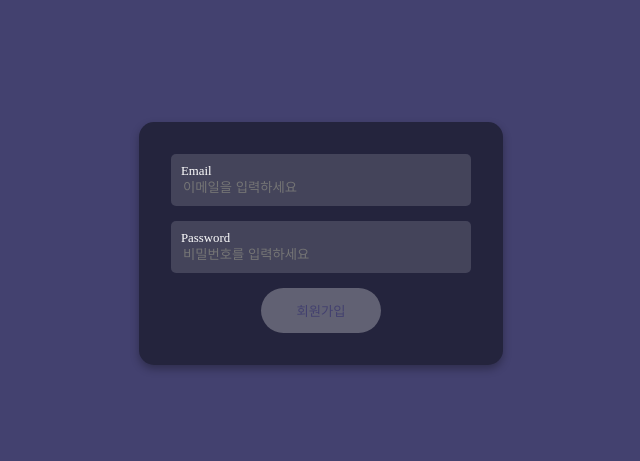
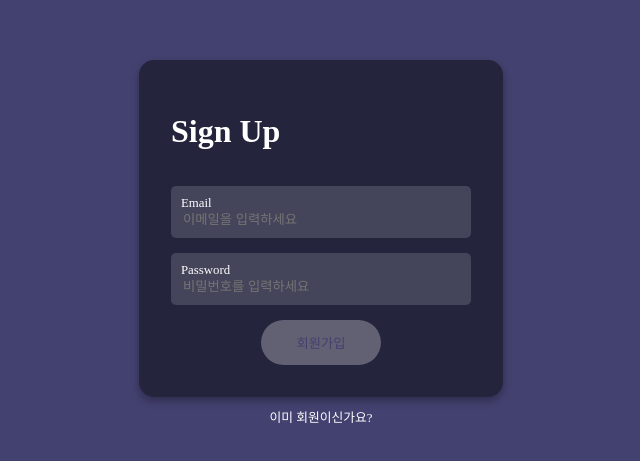
Before and after one commit to ksyksy815/wanted-pre-onboarding-frontend, a React (Create React App) app: page /signup in a window 1280 px wide. Shown: the part 157-618 px from the top of the page, without its empty margins (319-959 px from the left). Built offline with nearby package versions, Linux system fonts and the light colour scheme.

Commit message:
Login -> Todo page bug fix: fixed the issue of initial loading of the list

```diff
--- a/src/api/api.ts
+++ b/src/api/api.ts
@@ -10,7 +10,7 @@ import {
 } from "./apiUrls";
 import { UserLogIn } from "../types/user";
 import { getAccessToken } from "../utils/helpers";
-import { Todo, TodoEditDto } from "../types/todo";
+import { TodoEditDto } from "../types/todo";
 import { apiRequest } from "../utils/apiHelpers";
 
 const api = axios.create({
@@ -20,10 +20,12 @@ const api = axios.create({
   },
 });
 
-const authHeaders = {
-  headers: {
-    Authorization: `Bearer ${getAccessToken()}`,
-  },
+const getAuthHeaders = () => {
+  return {
+    headers: {
+      Authorization: `Bearer ${getAccessToken()}`,
+    },
+  };
 };
 
 export const signup = async (loginData: UserLogIn) => {
@@ -35,17 +37,23 @@ export const signin = async (loginData: UserLogIn) => {
 };
 
 export const createTodo = async (todo: string) => {
-  return await apiRequest(api.post(TODO_CREATE_URL, { todo }, authHeaders));
+  return await apiRequest(
+    api.post(TODO_CREATE_URL, { todo }, getAuthHeaders())
+  );
 };
 
 export const getTodoList = async () => {
-  return await apiRequest(api.get(TODO_GET_URL, authHeaders));
+  return await apiRequest(api.get(TODO_GET_URL, getAuthHeaders()));
 };
 
 export const deleteTodo = async (todoId: number) => {
-  return await apiRequest(api.delete(TODO_DELETE_URL(todoId), authHeaders));
+  return await apiRequest(
+    api.delete(TODO_DELETE_URL(todoId), getAuthHeaders())
+  );
 };
 
 export const editTodo = async (todoId: number, data: TodoEditDto) => {
-  return await apiRequest(api.put(TODO_EDIT_URL(todoId), data, authHeaders));
+  return await apiRequest(
+    api.put(TODO_EDIT_URL(todoId), data, getAuthHeaders())
+  );
 };
--- a/src/components/Page.tsx
+++ b/src/components/Page.tsx
@@ -4,9 +4,22 @@ const Page = styled.div`
   min-width: 100vw;
   min-height: 100vh;
   display: flex;
+  flex-direction: column;
   justify-content: center;
   background-color: #43416f;
   color: #fff;
+
+  .white_text_link {
+    align-self: center;
+    margin-top: 10px;
+    font-size: 0.8rem;
+    cursor: pointer;
+
+    &:hover {
+      font-weight: bold;
+      text-decoration: underline;
+    }
+  }
 `;
 
 export default Page;
--- a/src/components/signin/SignInForm.tsx
+++ b/src/components/signin/SignInForm.tsx
@@ -19,6 +19,7 @@ const SignInForm = ({ pageMode, onSubmit }: SignInFormProps) => {
   const [password, setPassword] = useState<string>("");
   const navigate = useNavigate();
 
+  const pageTitle = pageMode === "signIn" ? "Login" : "Sign Up";
   const buttonText = pageMode === "signIn" ? "로그인" : "회원가입";
   const buttonTestId =
     pageMode === "signIn" ? "signin-button" : "signup-button";
@@ -53,6 +54,7 @@ const SignInForm = ({ pageMode, onSubmit }: SignInFormProps) => {
 
   return (
     <StyledForm onSubmit={handleSubmit}>
+      <h1>{pageTitle}</h1>
       <div className="formRow">
         <div className="label_input">
           <label htmlFor="email">Email</label>
--- a/src/components/todo/List.tsx
+++ b/src/components/todo/List.tsx
@@ -5,11 +5,7 @@ import { Todo } from "../../types/todo";
 import { StyledTodoList } from "./Todo.style";
 
 const List = () => {
-  const { todos, getList } = useContext(TodoContext);
-
-  useEffect(() => {
-    getList();
-  }, []);
+  const { todos } = useContext(TodoContext);
 
   return (
     <StyledTodoList>
--- a/src/context/TodoContext.tsx
+++ b/src/context/TodoContext.tsx
@@ -1,4 +1,10 @@
-import { useContext, createContext, useState, ReactNode } from "react";
+import {
+  useEffect,
+  useContext,
+  createContext,
+  useState,
+  ReactNode,
+} from "react";
 import { Todo } from "../types/todo";
 import { getTodoList } from "../api/api";
 import {
@@ -9,7 +15,7 @@ import {
 
 type TodoContextType = {
   todos: Todo[];
-  getList: () => Promise<any>;
+  getList: () => Promise<void>;
   createTodo: (todo: string) => Promise<any>;
   editTodo: (id: number, todo: string, isCompleted: boolean) => Promise<any>;
   deleteTodo: (id: number) => Promise<any>;
@@ -35,6 +41,10 @@ const TodoProvider = ({ children }: { children: ReactNode }) => {
     setTodos(list);
   };
 
+  useEffect(() => {
+    if (localStorage.getItem("access_token")) getList();
+  }, []);
+
   const createTodo = async (todo: string) => {
     return await makeNewTodo(todo);
   };
--- a/src/pages/signin/SigninPage.tsx
+++ b/src/pages/signin/SigninPage.tsx
@@ -1,4 +1,4 @@
-import React, { useEffect } from "react";
+import { useEffect } from "react";
 import { useNavigate } from "react-router-dom";
 import SignInForm from "../../components/signin/SignInForm";
 import Page from "../../components/Page";
@@ -7,6 +7,8 @@ import { signin } from "../../api/api";
 
 const SigninPage = () => {
   const navigate = useNavigate();
+
+  const goToSignUpPage = () => navigate("/signup");
 
   useEffect(() => {
     if (localStorage.getItem("access_token")) navigate("/todo");
@@ -27,6 +29,9 @@ const SigninPage = () => {
   return (
     <Page>
       <SignInForm pageMode="signIn" onSubmit={loginUser} />
+      <span className="white_text_link" onClick={goToSignUpPage}>
+        아직 회원이 아니신가요?
+      </span>
     </Page>
   );
 };
--- a/src/pages/signup/SignupPage.tsx
+++ b/src/pages/signup/SignupPage.tsx
@@ -7,6 +7,8 @@ import { UserLogIn } from "../../types/user";
 
 const SignupPage = () => {
   const navigate = useNavigate();
+
+  const goToSignInPage = () => navigate("/signin");
 
   useEffect(() => {
     if (localStorage.getItem("access_token")) navigate("/todo");
@@ -26,6 +28,9 @@ const SignupPage = () => {
   return (
     <Page>
       <SignInForm pageMode="signUp" onSubmit={signUpNewUser} />
+      <span className="white_text_link" onClick={goToSignInPage}>
+        이미 회원이신가요?
+      </span>
     </Page>
   );
 };
--- a/src/pages/todo/TodoPage.tsx
+++ b/src/pages/todo/TodoPage.tsx
@@ -1,19 +1,14 @@
-import { useContext, useEffect } from "react";
+import { useEffect } from "react";
 import { useNavigate } from "react-router-dom";
 import { TodoContainer } from "../../components/todo";
-import { TodoProvider, TodoContext } from "../../context/TodoContext";
+import { TodoProvider } from "../../context/TodoContext";
 import Page from "../../components/Page";
 
 const TodoPage = () => {
-  const { getList } = useContext(TodoContext);
   const navigate = useNavigate();
 
   useEffect(() => {
-    if (!localStorage.getItem("access_token")) {
-      navigate("/signin");
-    } else {
-      getList();
-    }
+    if (!localStorage.getItem("access_token")) navigate("/signin");
   }, []);
 
   return (
--- a/src/utils/apiHelpers.ts
+++ b/src/utils/apiHelpers.ts
@@ -1,4 +1,4 @@
-import { AxiosResponse, AxiosError } from "axios";
+import { AxiosResponse } from "axios";
 
 export const apiRequest = async <T>(
   request: Promise<AxiosResponse<T>>
@@ -9,7 +9,8 @@ export const apiRequest = async <T>(
     return response.data ? response.data : true;
   } catch (error: any) {
     const errorMessage = handleApiError(error);
-    alert(errorMessage);
+
+    console.log(`에러메시지: `, errorMessage);
 
     return false;
   }
```
